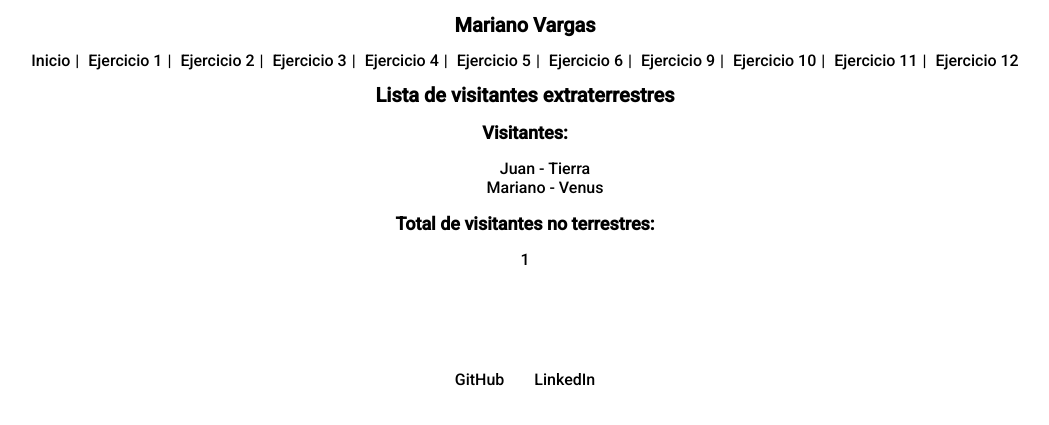
After one commit to Rayvony/PW2-MarianoVargas, a PHP site: page /ejercicio12_visitors.php in a window 1280 px wide. The commit adds this page. Shown: the top 425 px of the page, without its empty margins (115-1164 px from the left). Run offline with PHP 8.4, Linux system fonts and the light colour scheme.

Commit message:
feat(ejercicio12): completado

```diff
--- a/ejercicio11.php
+++ b/ejercicio11.php
@@ -5,11 +5,10 @@
 <body>
     <h1>Ejercicio 11: Lanzar dados</h1>
 
-    <form action="ejercicio11_rollDice.php" method="post">
+    <form class="form-ejercicio" action="ejercicio11_rollDice.php" method="post">
         <label for="quantity">Cantidad de dados:</label>
         <select name="quantity" id="quantity">
             <?php
-            // Generar opciones para la cantidad de dados
             for ($i = 1; $i <= 6; $i++) {
                 echo '<option value="' . $i . '">' . $i . '</option>';
             }
--- /dev/null
+++ b/ejercicio12_visitors.php
@@ -0,0 +1,30 @@
+<!DOCTYPE html>
+<?php include('header.php'); ?>
+
+<body>
+    <h1>Lista de visitantes extraterrestres</h1>
+
+    <h2>Visitantes:</h2>
+    <ul>
+        <?php
+        $visitors = file('ejercicio12_visitors.txt');
+$total_non_earth_visitors = 0;
+foreach ($visitors as $visitor) {
+    $data = json_decode($visitor, true);
+    if ($data !== null && isset($data['name'], $data['planet'])) {
+        echo '<li class="center">' . $data['name'] . ' - ' . $data['planet'] . '</li>';
+        if ($data['planet'] !== 'Tierra') {
+            $total_non_earth_visitors++;
+        }
+    }
+}
+?>
+    </ul>
+
+    <h2>Total de visitantes no terrestres:</h2>
+    <p class="center"><?php echo $total_non_earth_visitors; ?></p>
+
+</body>
+<?php include('footer.php'); ?>
+
+</html>
--- /dev/null
+++ b/ejercicio12_visitors.txt
@@ -0,0 +1,2 @@
+{"name":"Juan","planet":"Tierra"}
+{"name":"Mariano","planet":"Venus"}
--- a/header.php
+++ b/header.php
@@ -44,5 +44,8 @@
             <li><a <?php if(basename($_SERVER['PHP_SELF']) == 'ejercicio11.php') {
                 echo 'class="active"';
             } ?> href="ejercicio11.php">Ejercicio 11</a></li>
+            <li><a <?php if(basename($_SERVER['PHP_SELF']) == 'ejercicio12.php') {
+                echo 'class="active"';
+            } ?> href="ejercicio12.php">Ejercicio 12</a></li>
         </ul>
     </nav>
--- a/styles.css
+++ b/styles.css
@@ -25,13 +25,16 @@ nav {
   justify-content: center;
 }
 nav ul {
-  list-style-type: none;
   padding: 0;
   margin: 0;
 }
 
 nav ul li {
   display: inline;
+}
+
+ul {
+  list-style-type: none;
 }
 
 nav ul li:not(:last-child):after {
@@ -67,6 +70,10 @@ footer {
   display: flex;
   justify-content: center;
   gap: 30px;
+}
+
+.center {
+  text-align: center;
 }
 
 /* Instagramo */
```
Also changed, not shown: ejercicio11_rollDice.php (+3 -5 lines), ejercicio12.php (added, +27 -0 lines), ejercicio12_processVisitors.php (added, +14 -0 lines).
